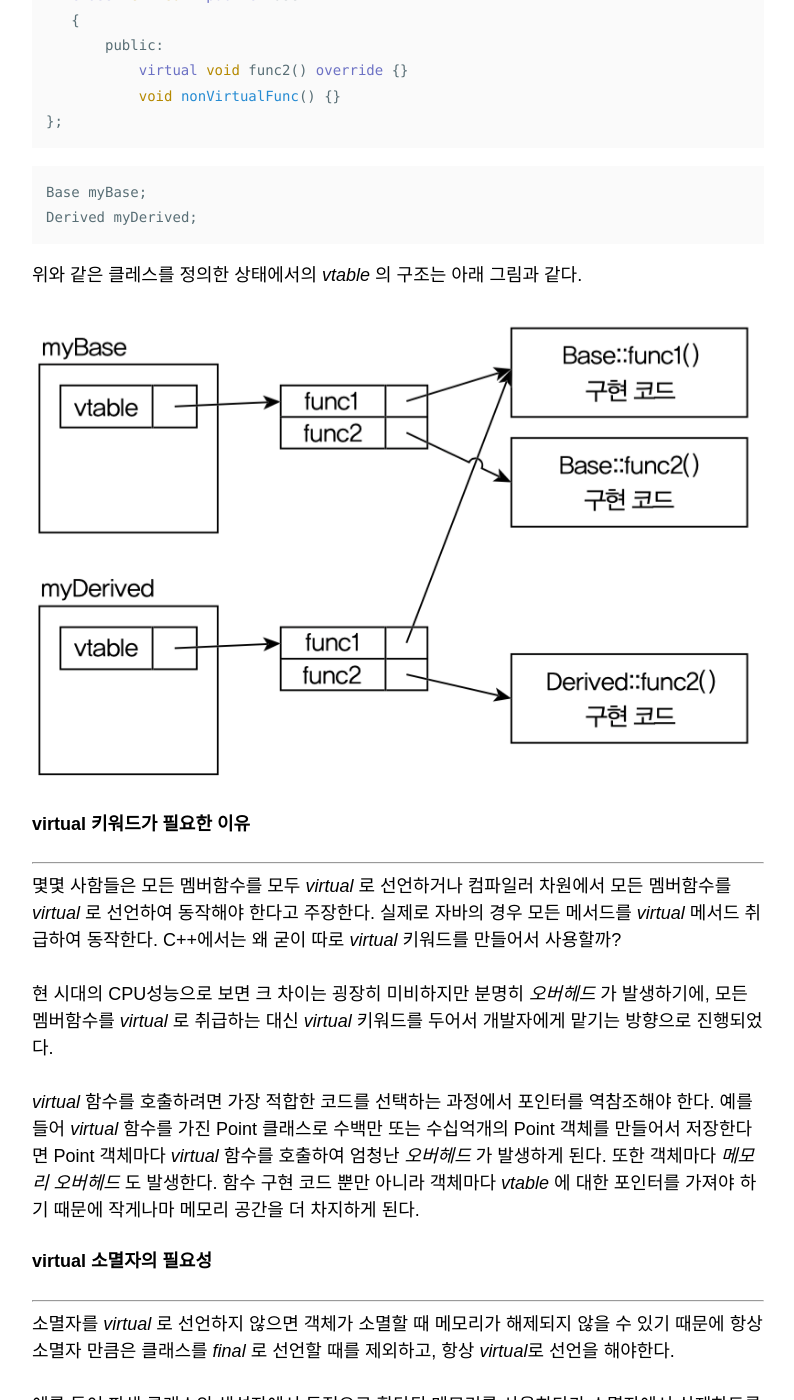
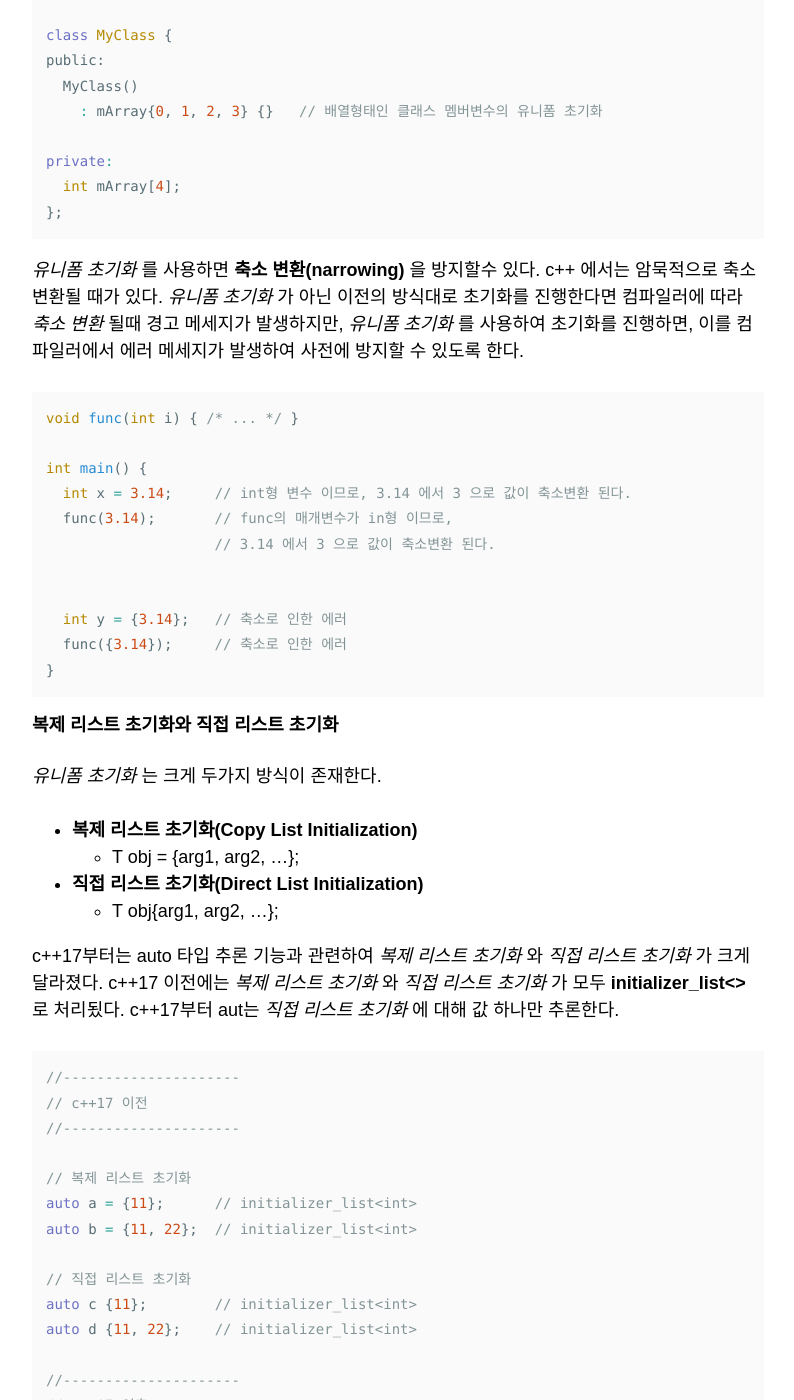
Before and after one commit to ISSuh/blog, a Jekyll site: the page built from index.md, in a window 1280 px wide and 1400 px high, scrolled down 1805 px. Shown: the whole window, without its empty margins (242-1036 px from the left). Built offline with Jekyll 4.4.1, drawn with Linux system fonts in a browser that asks for light colours; nearby versions of some CDN libraries; some of the changed text lies outside the part shown.

Commit message:
update C++ contecnts

````diff
--- /dev/null
+++ b/_posts/2020-04-04-C++-uniform_initialize.md
@@ -0,0 +1,133 @@
+---
+title: Uniform Initialization
+date: 2020-04-04 15:57:00
+categories:
+- C++
+tags:
+- C++
+- Modern C++
+- Uniform Initialization
+---
+
+# Uniform Initialization
+
+## 개요
+
+C++11 이전에는 타입의 초기화 방식이 일정하지 않았다.
+
+```cpp
+struct CircleStruct{
+  int x, y;
+  double radius;
+};
+
+class CircleClass{
+public:
+  CircleClass(int x, int y, double radius)
+    : mX(x), mY(y), mRadius(radius) {}
+
+private:
+  int mX, mY;
+  double mRadius;
+}
+
+...
+...
+
+  CircleStruct myCircle_1 = {10, 10, 2,.5};
+  CircleClass myCircle_2(10, 10, 2.5);
+```
+
+c++11 이전에는 위와같은 struct 타입 변수와 class 타입 변수를 초기화할때, 서로 다른 방식으로 초기화를 했다.
+struct에 대해서는 {...}, class 에 대해서는 (...)을 사용하여 각자 초기화를 진행한다.
+
+그러나 c++11 이후부터 타입을 초기화 할때, {...} 문법을 사용하는 **유니폼 초기화(Uniform Initialization)** 를 사용하도록 통일시켰다.
+
+```cpp
+  CircleStruct myCircle_3 = {10, 10, 2,.5};
+  CircleClass myCircle_4 = {10, 10, 2.5};
+
+  // = 생략 가능
+  CircleStruct myCircle_5{10, 10, 2,.5};
+  CircleClass myCircle_6{10, 10, 2.5};
+```
+
+이러한 *유니폼 초기화* 는 구조체나 클래스 뿐만 아니라 c++에 있는 모든 대상을 초기화할때 사용할 수 있다.
+
+```cpp
+int a=3;
+int b(3);
+int c = {3};  // 유니폼 초기화
+int d{3};     // 유니폼 초기화
+int e{};      // 유니폼 초기화, e는 0이 된다.
+
+int* pArray = new int[4]{0, 1, 2, 3};   // 동적할당 배열의 유니폼 초기화
+
+class MyClass {
+public:
+  MyClass()
+    : mArray{0, 1, 2, 3} {}   // 배열형태인 클래스 멤버변수의 유니폼 초기화
+
+private:
+  int mArray[4];
+};
+```
+
+*유니폼 초기화* 를 사용하면 **축소 변환(narrowing)** 을 방지할수 있다. c++ 에서는 암묵적으로 축소 변환될 때가 있다. *유니폼 초기화* 가 아닌 이전의 방식대로 초기화를 진행한다면 컴파일러에 따라 *축소 변환* 될때 경고 메세지가 발생하지만, *유니폼 초기화* 를 사용하여 초기화를 진행하면, 이를 컴파일러에서 에러 메세지가 발생하여 사전에 방지할 수 있도록 한다.
+
+```cpp
+void func(int i) { /* ... */ }
+
+int main() {
+  int x = 3.14;     // int형 변수 이므로, 3.14 에서 3 으로 값이 축소변환 된다.
+  func(3.14);       // func의 매개변수가 in형 이므로,
+                    // 3.14 에서 3 으로 값이 축소변환 된다.
+
+
+  int y = {3.14};   // 축소로 인한 에러
+  func({3.14});     // 축소로 인한 에러
+}
+```
+
+## 복제 리스트 초기화와 직접 리스트 초기화
+
+*유니폼 초기화* 는 크게 두가지 방식이 존재한다.
+
+- **복제 리스트 초기화(Copy List Initialization)**
+  - T obj = {arg1, arg2, ...};
+- **직접 리스트 초기화(Direct List Initialization)**
+  - T obj{arg1, arg2, ...};
+
+c++17부터는 auto 타입 추론 기능과 관련하여 *복제 리스트 초기화* 와 *직접 리스트 초기화* 가 크게 달라졌다. c++17 이전에는 *복제 리스트 초기화* 와 *직접 리스트 초기화* 가 모두 **initializer_list<>** 로 처리됬다. c++17부터 aut는 *직접 리스트 초기화* 에 대해 값 하나만 추론한다.
+
+```cpp
+//---------------------
+// c++17 이전
+//---------------------
+
+// 복제 리스트 초기화
+auto a = {11};      // initializer_list<int>
+auto b = {11, 22};  // initializer_list<int>
+
+// 직접 리스트 초기화
+auto c {11};        // initializer_list<int>
+auto d {11, 22};    // initializer_list<int>
+
+//---------------------
+// c++17 이후
+//---------------------
+
+// 복제 리스트 초기화
+auto a = {11};      // initializer_list<int>
+auto b = {11, 22};  // initializer_list<int>
+
+// 직접 리스트 초기화
+auto c {11};        // int
+auto d {11, 22};    // 원소가 너무 많다는 에러가 발생한다.
+```
+
+---
+---
+*참고*. Professional C++ 4/E - Marc Gregoire
+
+---
````
Also changed, not shown: _posts/2020-03-02-C++-casting.md (+1 -1 lines), _posts/2020-03-04-C++-vitual_operation_method.md (+1 -1 lines).
